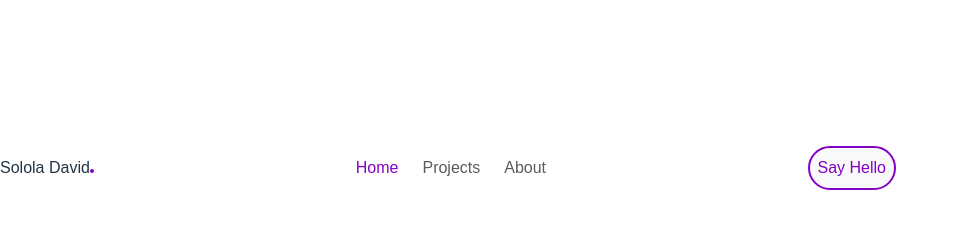
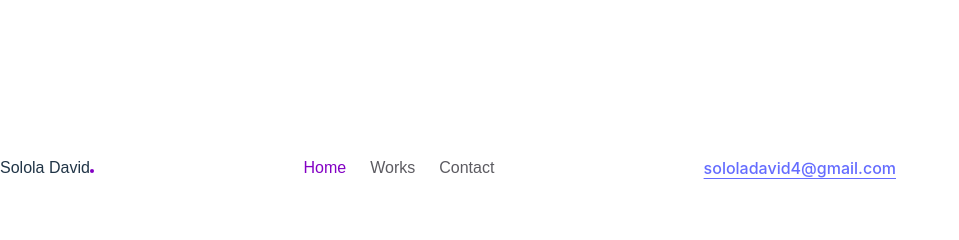
Before and after one commit to LetcodeitwithDave/sololaDavid, a React (Vite) app: page / in a window 1280 px wide. Shown: the top 240 px of the page, without its empty margins (0-959 px from the left). Built offline with nearby package versions, Linux system fonts and the light colour scheme.

Commit message:
update nav links

```diff
--- a/src/components/Nav.jsx
+++ b/src/components/Nav.jsx
@@ -1,10 +1,11 @@
 import React from "react";
+import Contact from "./Contacts";
 
 function Nav() {
   const navLinks = [
     { href: "#dashboard", label: "Home", current: true },
-    { href: "#Team", label: "Projects", current: false },
-    { href: "#Team", label: "About", current: false },
+    { href: "#Team", label: "Works", current: false },
+    { href: "/contact", label: "Contact", current: false },
   ];
   return (
     <div className=" flex  justify-between items-center   mt-4">
@@ -32,9 +33,9 @@ function Nav() {
       </div>
 
       <div>
-        <button className=" font-poppinsRegular border-2 hover:text-white hover:bg-buttonColor transition  duration-200 border-buttonColor rounded-full p-2 text-buttonColor">
-          Say Hello
-        </button>
+        <a className=" hidden md:block underline underline-offset-4" href="">
+          sololadavid4@gmail.com
+        </a>
       </div>
     </div>
   );
```
